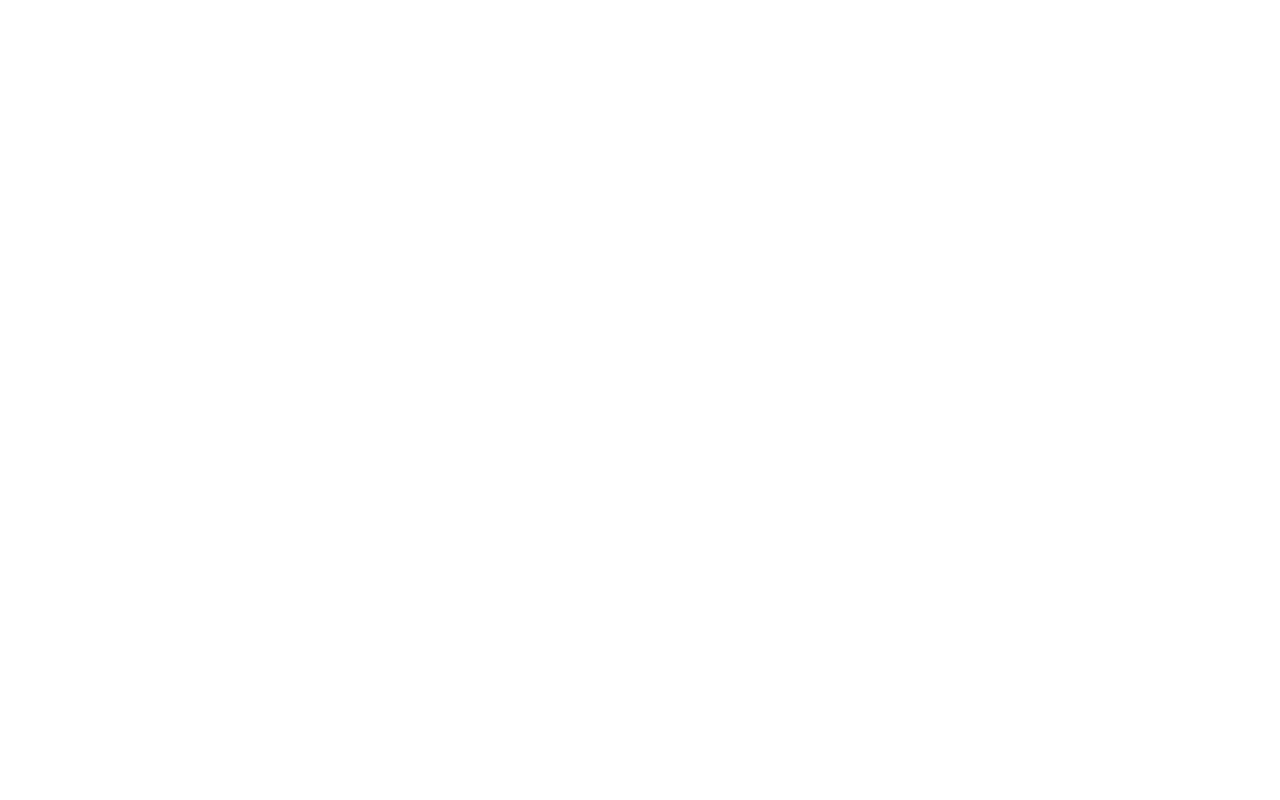
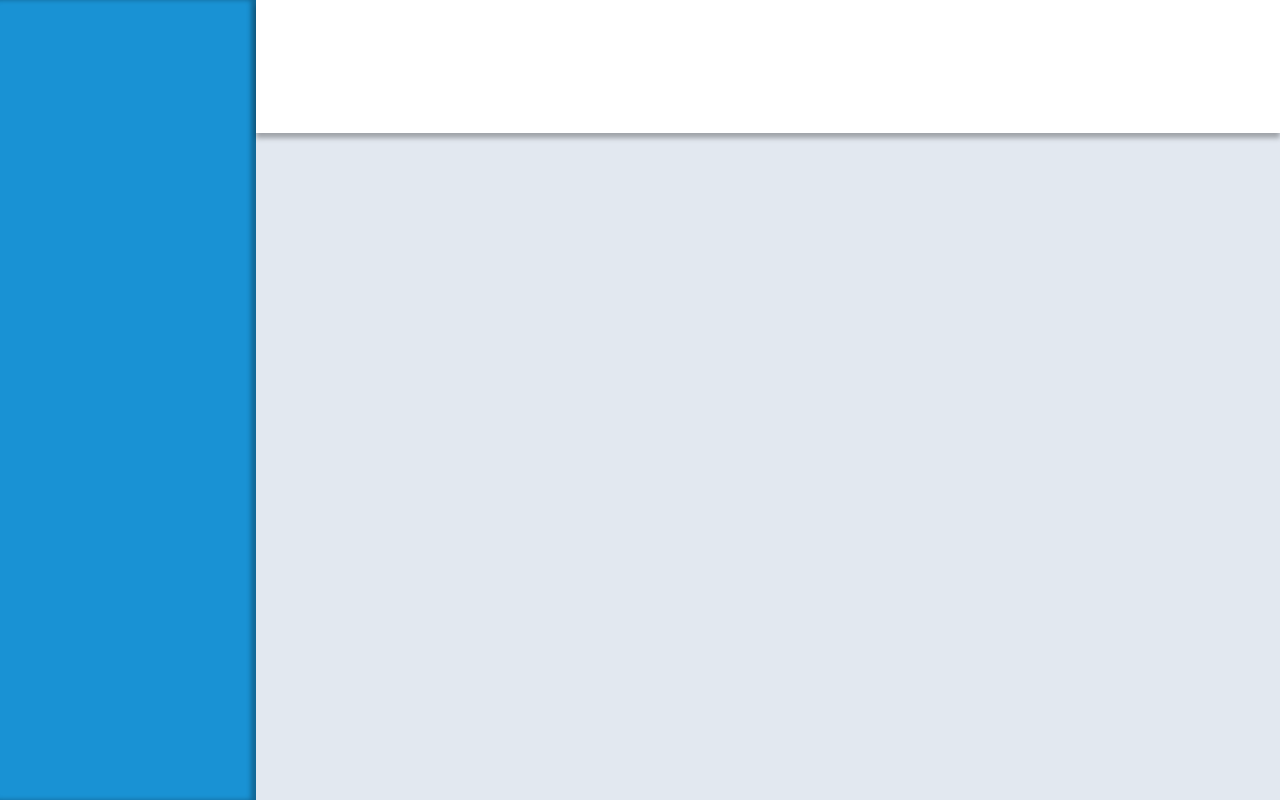
Before and after one commit to LukaTsanavaBTU/odin-admin-dashboard, a plain HTML site: page index.html in a window 1280 px wide. Drawn offline with Linux system fonts and the light colour scheme.

Commit message:
Create basic page layout

```diff
--- a/index.html
+++ b/index.html
@@ -7,6 +7,8 @@
     <link rel="stylesheet" href="./styles/styles.css">
 </head>
 <body>
-
+    <main></main>
+    <aside></aside>
+    <header></header>
 </body>
 </html>
--- a/styles/styles.css
+++ b/styles/styles.css
@@ -0,0 +1,27 @@
+:root {
+    --blue-clr: rgba(25,146,212,255);
+}
+
+body {
+    height: 100vh;
+    margin: 0;
+    display: grid;
+    grid-template-columns: 1fr 4fr;
+    grid-template-rows: 1fr 5fr;
+}
+
+aside {
+    background-color: var(--blue-clr);
+    grid-row: 1 / 3;
+    box-shadow: inset -5px 0px 5px 0px rgba(0,0,0,0.3);
+}
+
+header {
+    background-color: rgba(255,255,255,255);
+    box-shadow: 0px 5px 5px 0px rgba(0,0,0,0.3);
+    grid-row: 1 / 2;
+}
+
+main {
+    background-color: rgba(226,232,240,255);
+}
```
Also changed, not shown: images/dashboard.png (added).
